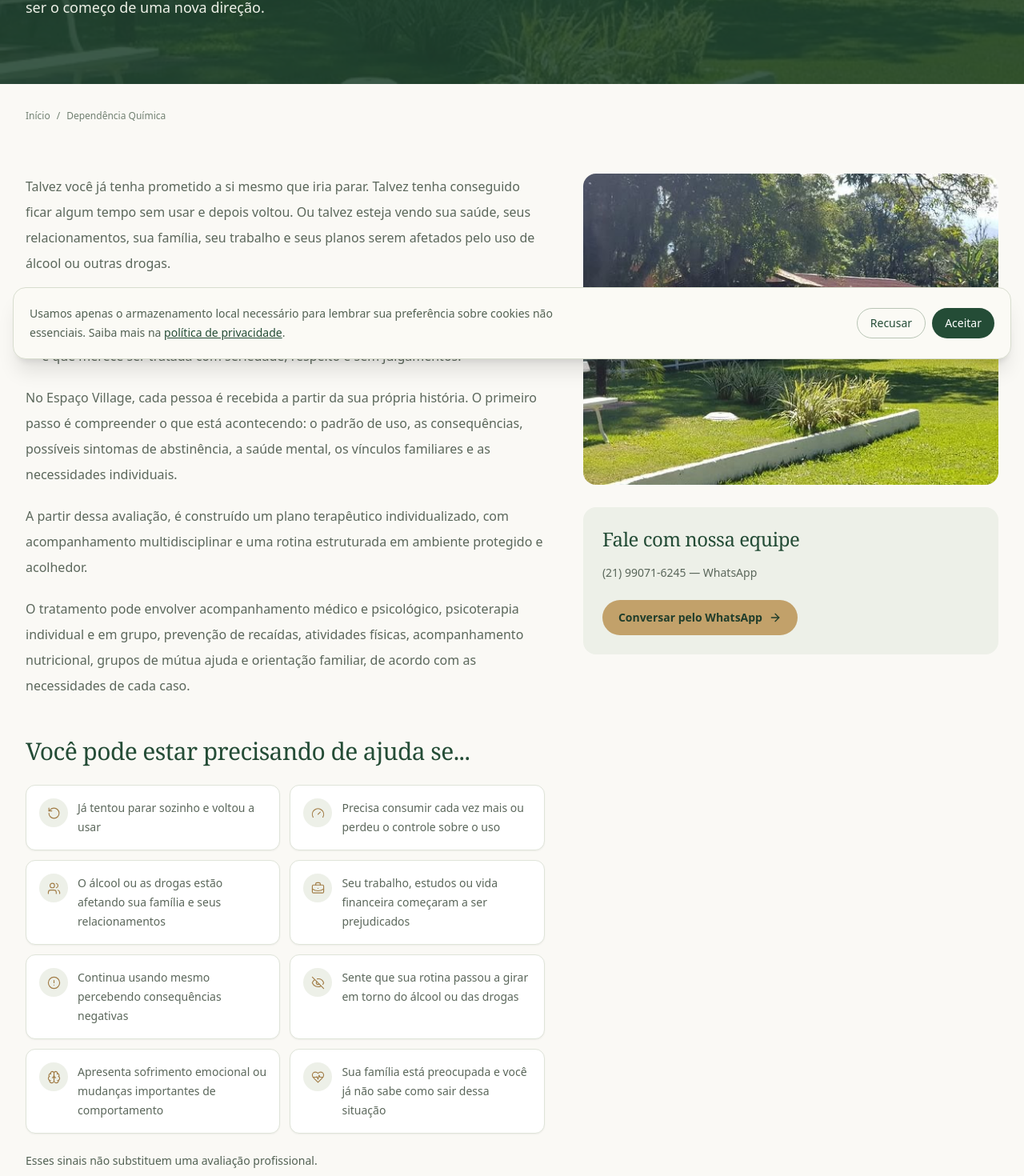
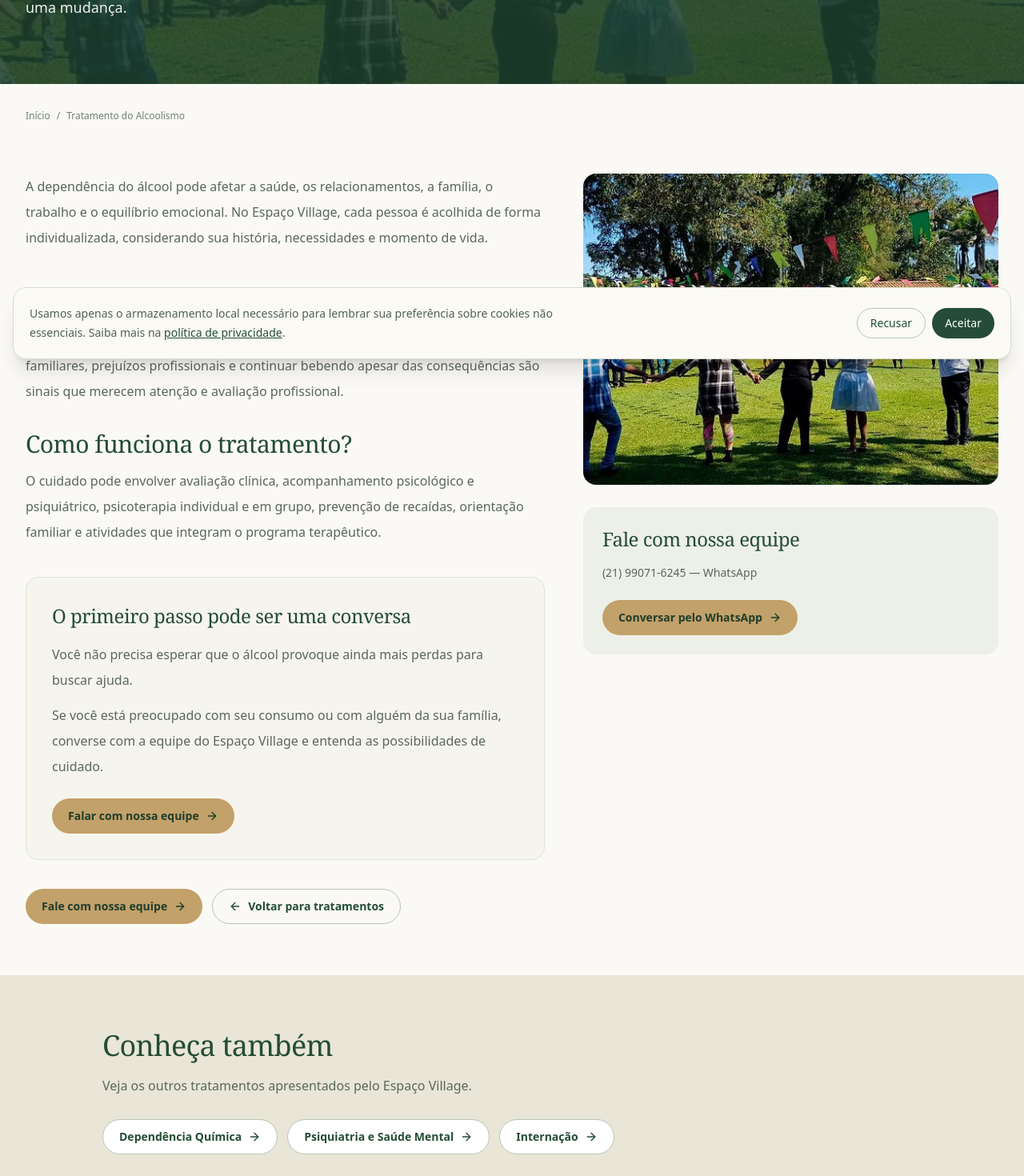
Before and after one commit to inovaceg/espacovillage, a React (Vite) app: page /tratamentos/alcoolismo in a window 1280 px wide. Shown: the part 335-1805 px from the top of the page at 80% size. Built offline with nearby package versions, Linux system fonts and the light colour scheme.

Commit message:
(5 files changed)

```diff
--- a/src/App.tsx
+++ b/src/App.tsx
@@ -28,10 +28,7 @@ const App = () => (
       <Route path="/" element={<Index />} />
       <Route path="/a-clinica" element={<AClinica />} />
       <Route path="/tratamentos" element={<Tratamentos />} />
-      <Route path="/tratamentos/dependencia-quimica" element={<TreatmentDetailPage />} />
-      <Route path="/tratamentos/alcoolismo" element={<TreatmentDetailPage />} />
-      <Route path="/tratamentos/saude-mental" element={<TreatmentDetailPage />} />
-      <Route path="/tratamentos/internacao" element={<TreatmentDetailPage />} />
+      <Route path="/tratamentos/:slug" element={<TreatmentDetailPage />} />
       <Route path="/estrutura" element={<Estrutura />} />
       <Route path="/equipe" element={<Equipe />} />
       <Route path="/unidades" element={<Unidades />} />
--- a/src/data/site.ts
+++ b/src/data/site.ts
@@ -89,16 +89,16 @@ export const treatments: Treatment[] = [
   {
     name: "Tratamento do Alcoolismo",
     slug: "alcoolismo",
-    highlight: "Quando o álcool controla, é hora de pedir ajuda.",
-    description: "Quando beber deixa de ser uma escolha e começa a trazer perdas, procurar ajuda pode mudar o rumo dessa história.",
-    secondaryDescription: "Tentativas frustradas de parar, conflitos familiares, problemas no trabalho, culpa e perda de controle podem indicar que o álcool passou a ocupar um lugar maior do que deveria. O tratamento oferece acompanhamento estruturado para enfrentar a dependência e suas consequências.",
+    highlight: "Quando o álcool começa a trazer perdas, é hora de pedir ajuda.",
+    description: "Quando beber deixa de ser uma escolha e começa a trazer perdas, procurar ajuda pode ser o começo de uma mudança.",
+    secondaryDescription: "A dependência do álcool pode afetar a saúde, os relacionamentos, a família, o trabalho e o equilíbrio emocional. No Espaço Village, cada pessoa é acolhida de forma individualizada, considerando sua história, necessidades e momento de vida.",
     image: "/assets/clinica-paisagem.jpeg",
     information: [
-      "A dependência do álcool pode comprometer a saúde física, emocional, familiar, social e profissional. Reconhecer os sinais e buscar avaliação especializada é um passo importante.",
-      "A presença de sinais relacionados ao consumo não substitui uma avaliação profissional.",
+      "Tentativas frustradas de parar, perda de controle, aumento do consumo, conflitos familiares, prejuízos profissionais e continuar bebendo apesar das consequências são sinais que merecem atenção e avaliação profissional.",
+      "O cuidado pode envolver avaliação clínica, acompanhamento psicológico e psiquiátrico, psicoterapia individual e em grupo, prevenção de recaídas, orientação familiar e atividades que integram o programa terapêutico.",
     ],
     frequentlyAskedQuestions: [],
-    cta: "Saiba como podemos ajudar",
+    cta: "Falar com nossa equipe",
   },
   {
     name: "Psiquiatria e Saúde Mental",
--- a/src/pages/TreatmentDetailPage.tsx
+++ b/src/pages/TreatmentDetailPage.tsx
@@ -14,6 +14,17 @@ import type { LucideIcon } from "lucide-react";
 import { Link, useParams } from "react-router-dom";
 import { site, treatments } from "@/data/site";
 import { Breadcrumbs, PageShell, SEO, SectionTitle, WhatsAppButton } from "@/components/SiteComponents";
+
+const alcoholParagraphs = [
+  {
+    heading: "Quando procurar ajuda?",
+    text: "Tentativas frustradas de parar, perda de controle, aumento do consumo, conflitos familiares, prejuízos profissionais e continuar bebendo apesar das consequências são sinais que merecem atenção e avaliação profissional.",
+  },
+  {
+    heading: "Como funciona o tratamento?",
+    text: "O cuidado pode envolver avaliação clínica, acompanhamento psicológico e psiquiátrico, psicoterapia individual e em grupo, prevenção de recaídas, orientação familiar e atividades que integram o programa terapêutico.",
+  },
+] as const;
 
 const dependencyParagraphs = [
   "Talvez você já tenha prometido a si mesmo que iria parar. Talvez tenha conseguido ficar algum tempo sem usar e depois voltou. Ou talvez esteja vendo sua saúde, seus relacionamentos, sua família, seu trabalho e seus planos serem afetados pelo uso de álcool ou outras drogas.",
@@ -33,6 +44,32 @@ const dependencySigns: Array<{ icon: LucideIcon; label: string }> = [
   { icon: Brain, label: "Apresenta sofrimento emocional ou mudanças importantes de comportamento" },
   { icon: HeartPulse, label: "Sua família está preocupada e você já não sabe como sair dessa situação" },
 ];
+
+function AlcoholContent() {
+  return (
+    <>
+      <div className="space-y-5">
+        <p className="leading-8 text-[#5b675b]">A dependência do álcool pode afetar a saúde, os relacionamentos, a família, o trabalho e o equilíbrio emocional. No Espaço Village, cada pessoa é acolhida de forma individualizada, considerando sua história, necessidades e momento de vida.</p>
+      </div>
+      <section className="mt-12 space-y-8" aria-labelledby="alcohol-heading">
+        {alcoholParagraphs.map(({ heading, text }) => (
+          <div key={heading}>
+            <h2 id="alcohol-heading" className="font-serif text-2xl text-[#244c36] sm:text-3xl">{heading}</h2>
+            <p className="mt-3 leading-8 text-[#5b675b]">{text}</p>
+          </div>
+        ))}
+      </section>
+      <div className="mt-10 rounded-2xl border border-[#dfe4d9] bg-[#f6f5ed] p-6 sm:p-8">
+        <h2 className="font-serif text-2xl text-[#244c36]">O primeiro passo pode ser uma conversa</h2>
+        <p className="mt-4 leading-8 text-[#5b675b]">Você não precisa esperar que o álcool provoque ainda mais perdas para buscar ajuda.</p>
+        <p className="mt-3 leading-8 text-[#5b675b]">Se você está preocupado com seu consumo ou com alguém da sua família, converse com a equipe do Espaço Village e entenda as possibilidades de cuidado.</p>
+        <Link to="/contato" className="mt-6 inline-flex min-h-11 items-center justify-center gap-2 rounded-full bg-[#c2a16a] px-5 text-sm font-semibold text-[#203d2b] transition hover:bg-[#d5b87f] focus:outline-none focus:ring-2 focus:ring-[#c2a16a] focus:ring-offset-2">
+          Falar com nossa equipe <ArrowRight size={16} />
+        </Link>
+      </div>
+    </>
+  );
+}
 
 function DependencyContent() {
   return (
@@ -67,6 +104,7 @@ export default function TreatmentDetailPage() {
   const { slug } = useParams();
   const treatment = treatments.find((item) => item.slug === slug) ?? treatments[0];
   const isDependency = treatment.slug === "dependencia-quimica";
+  const isAlcohol = treatment.slug === "alcoolismo";
 
   return (
     <PageShell>
@@ -77,14 +115,14 @@ export default function TreatmentDetailPage() {
         <div className="relative mx-auto w-full max-w-7xl px-5 py-20 lg:px-8">
           <p className="eyebrow text-[#e2c58f]">Tratamentos</p>
           <h1 className="mt-4 max-w-3xl font-serif text-4xl leading-tight text-white sm:text-5xl lg:text-6xl">{treatment.name}</h1>
-          <p className="mt-5 max-w-2xl text-lg leading-8 text-[#edf0e7]">{isDependency ? "Quando o álcool ou as drogas começam a controlar a vida, pedir ajuda pode ser o começo de uma nova direção." : treatment.description}</p>
+          <p className="mt-5 max-w-2xl text-lg leading-8 text-[#edf0e7]">{isDependency ? "Quando o álcool ou as drogas começam a controlar a vida, pedir ajuda pode ser o começo de uma nova direção." : isAlcohol ? "Quando o álcool começa a trazer perdas, procurar ajuda pode ser o começo de uma mudança." : treatment.description}</p>
         </div>
       </section>
       <Breadcrumbs current={treatment.name} />
       <section className="px-5 py-16 lg:px-8">
         <div className="mx-auto grid max-w-7xl gap-12 lg:grid-cols-[1fr_0.8fr]">
           <article>
-            {isDependency ? <DependencyContent /> : <>
+            {isDependency ? <DependencyContent /> : isAlcohol ? <AlcoholContent /> : <>
               <SectionTitle eyebrow="Cuidado individualizado" title={treatment.name} text={treatment.description} />
               <div className="mt-8 space-y-5"><p className="leading-8 text-[#5b675b]">{treatment.secondaryDescription}</p>{treatment.information.map((paragraph) => <p key={paragraph} className="leading-8 text-[#5b675b]">{paragraph}</p>)}</div>
               {treatment.slug === "internacao" && <div className="mt-8 rounded-2xl border border-[#dfe4d9] bg-[#f6f5ed] p-6"><h2 className="font-serif text-2xl text-[#244c36]">Orientação responsável</h2><p className="mt-3 text-sm leading-7 text-[#5b675b]">A internação voluntária ou involuntária deve observar a legislação aplicável. Fale com a equipe para receber orientação sobre a situação.</p></div>}
--- a/src/pages/TreatmentsPage.tsx
+++ b/src/pages/TreatmentsPage.tsx
@@ -270,10 +270,10 @@ export default function TreatmentsPage() {
       <section className="px-5 py-16 lg:px-8 lg:py-24">
         <div className="mx-auto grid max-w-7xl items-start gap-10 lg:grid-cols-[0.9fr_1.1fr] lg:gap-20">
           <div>
-            <SectionTitle eyebrow="Alcoolismo" title="Quando o álcool começa a ocupar espaço demais na vida" />
-            <p className="mt-6 leading-8 text-[#5b675b]">A dependência do álcool pode comprometer a saúde física, emocional, familiar, social e profissional. Reconhecer os sinais e buscar avaliação especializada é um passo importante.</p>
-            <Link to="/tratamentos/alcoolismo" className="mt-7 inline-flex min-h-11 items-center gap-2 text-sm font-semibold text-[#244c36]">Conheça o tratamento do alcoolismo <ArrowRight size={16} /></Link>
-          </div>
+                      <SectionTitle eyebrow="Alcoolismo" title="Quando o álcool começa a trazer perdas, procurar ajuda pode ser o começo de uma mudança." />
+                      <p className="mt-6 leading-8 text-[#5b675b]">A dependência do álcool pode afetar a saúde, os relacionamentos, a família, o trabalho e o equilíbrio emocional. No Espaço Village, cada pessoa é acolhida de forma individualizada, considerando sua história, necessidades e momento de vida.</p>
+                      <Link to="/tratamentos/alcoolismo" className="mt-7 inline-flex min-h-11 items-center gap-2 text-sm font-semibold text-[#244c36]">Conheça o tratamento do alcoolismo <ArrowRight size={16} /></Link>
+                    </div>
           <div className="rounded-2xl border border-[#dfe4d9] bg-[#f6f5ed] p-6 sm:p-8">
             <h3 className="font-serif text-2xl text-[#244c36]">Alguns sinais merecem atenção</h3>
             <ul className="mt-5 grid gap-3 text-sm leading-6 text-[#5b675b]">
```
Also changed, not shown: 1 other file (tests, documents, lock files or other folders).
